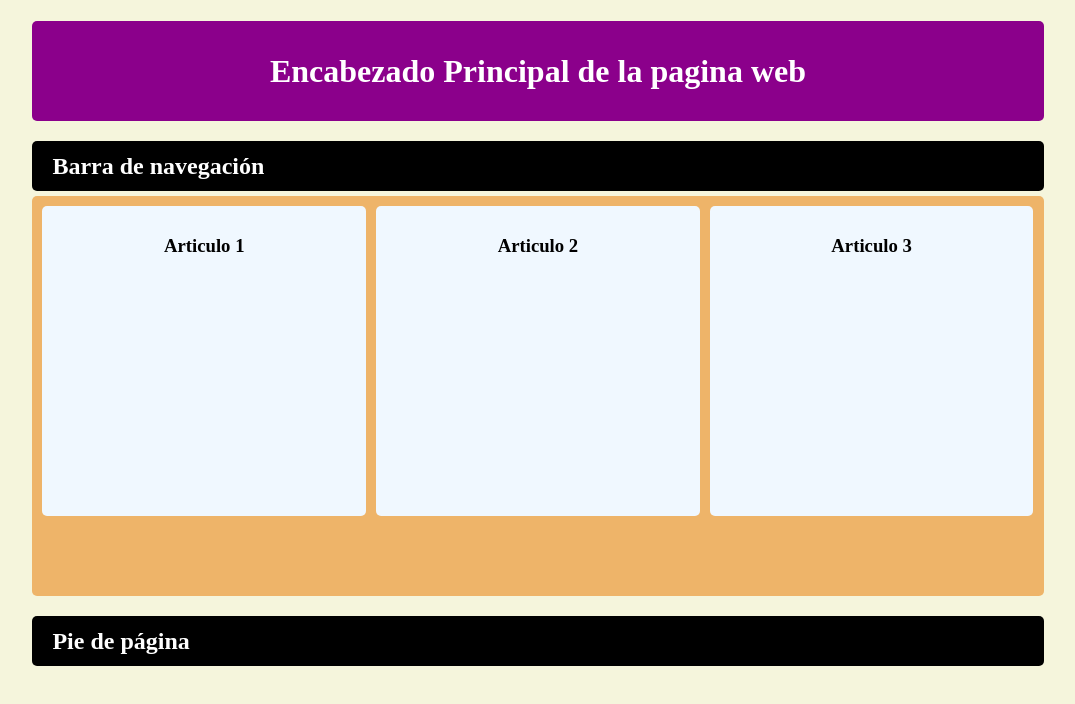
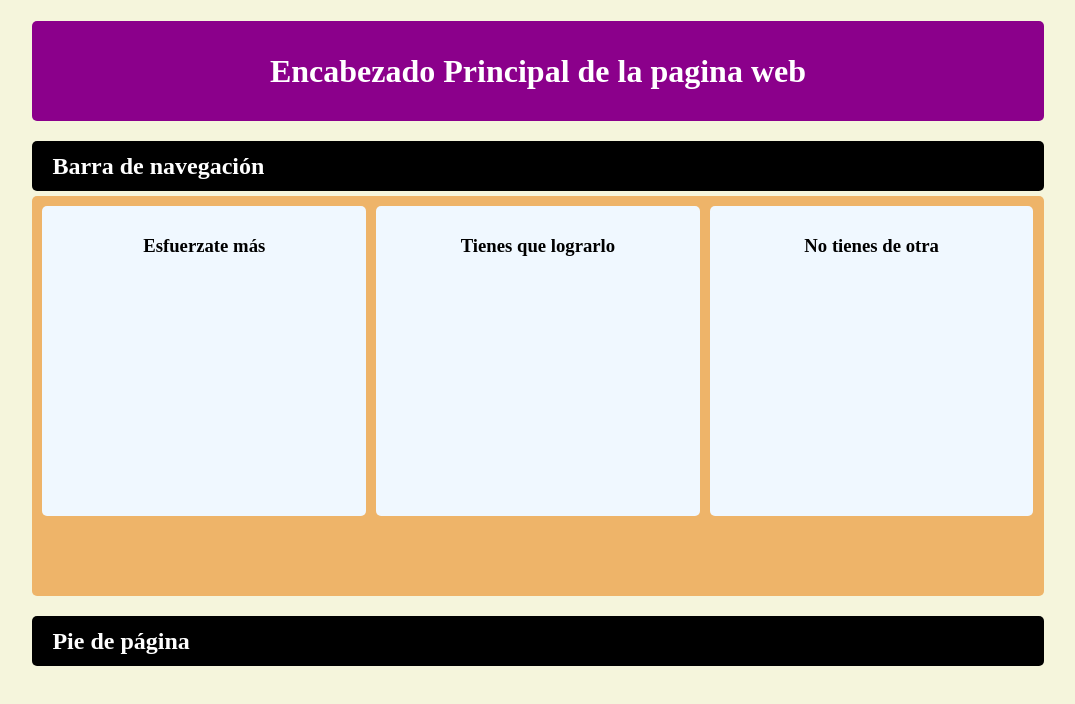
Before and after one commit to Trujillo6/trujillo6.github.io, a plain HTML site: page index.html in a window 1280 px wide. Shown: the whole page, without its empty margins (102-1177 px from the left). Drawn offline with Linux system fonts and the light colour scheme.

Commit message:
segundo cambio

```diff
--- a/index.html
+++ b/index.html
@@ -19,13 +19,13 @@
 
         <section>
             <article>
-                <h3>Articulo 1</h3>
+                <h3>Esfuerzate más</h3>
             </article>
             <article>
-                <h3>Articulo 2</h3>
+                <h3>Tienes que lograrlo</h3>
             </article>
             <article>
-                <h3>Articulo 3</h3>
+                <h3>No tienes de otra</h3>
             </article>
 
         </section>
```
